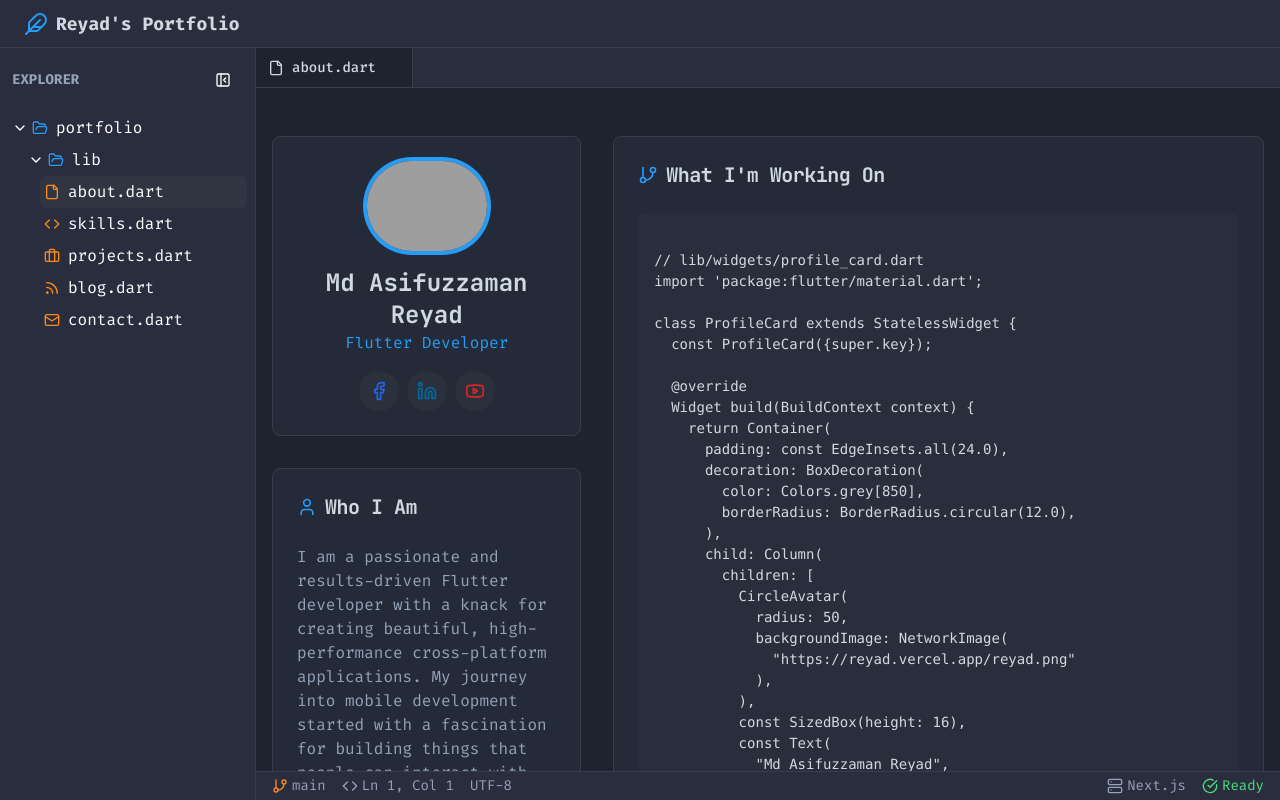
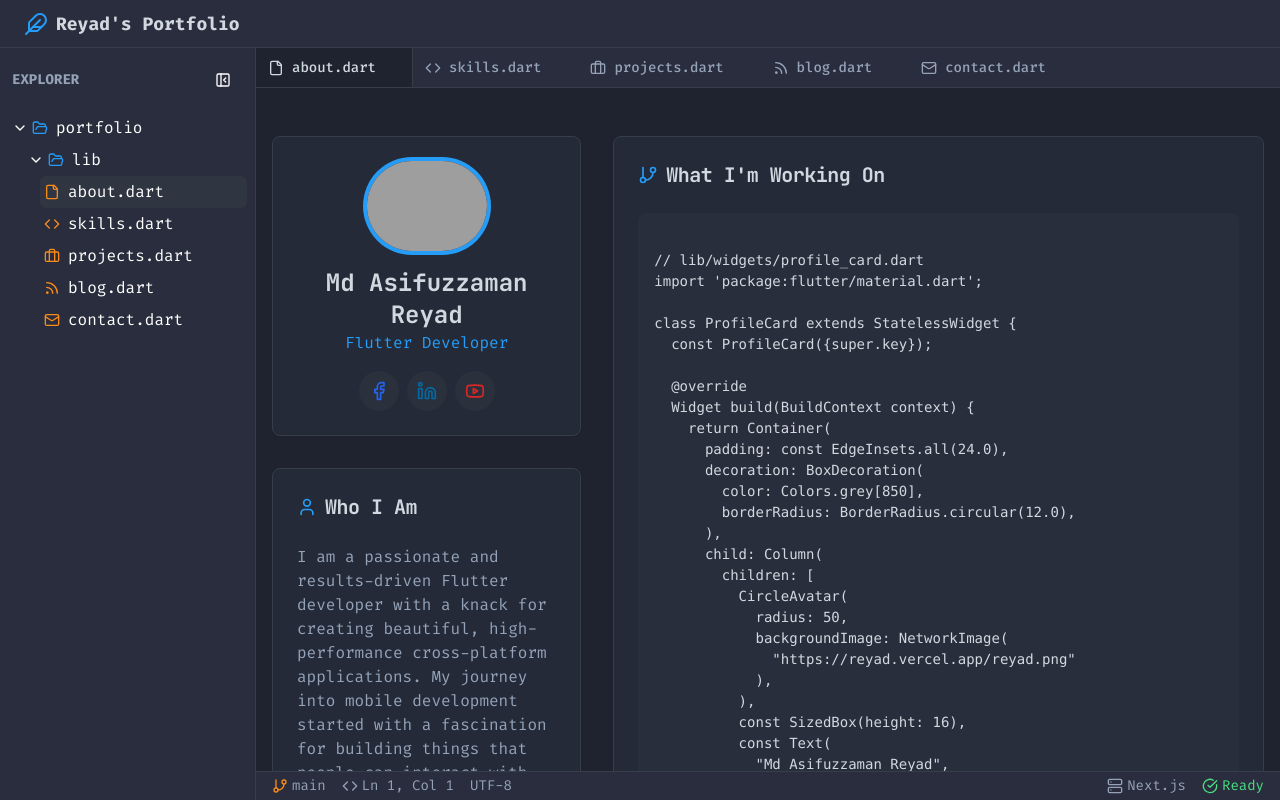
Before and after one commit to sofolitltd/reyad, a Next.js app: page / in a window 1280 px wide. Built offline with nearby package versions, Linux system fonts and the light colour scheme; grey boxes are pictures that could not be loaded; what @genkit-ai/google-genai, genkit would draw is missing.

Commit message:
in default . all page open .

```diff
--- a/src/app/page.tsx
+++ b/src/app/page.tsx
@@ -1,4 +1,3 @@
-
 "use client";
 
 import { useState } from "react";
@@ -21,7 +20,7 @@ const allSections = [
 ];
 
 export default function Home() {
-  const [openTabs, setOpenTabs] = useState([allSections[0]]);
+  const [openTabs, setOpenTabs] = useState(allSections);
   const [activeTab, setActiveTab] = useState("about");
 
   const handleSelectFile = (fileId: string) => {
```
